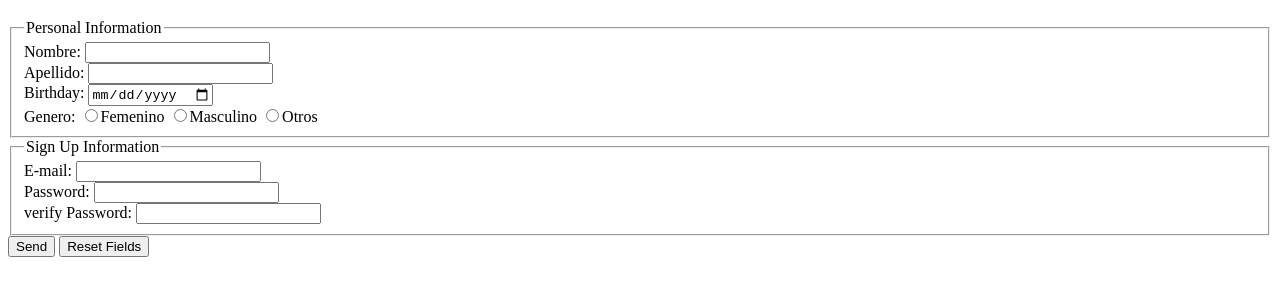
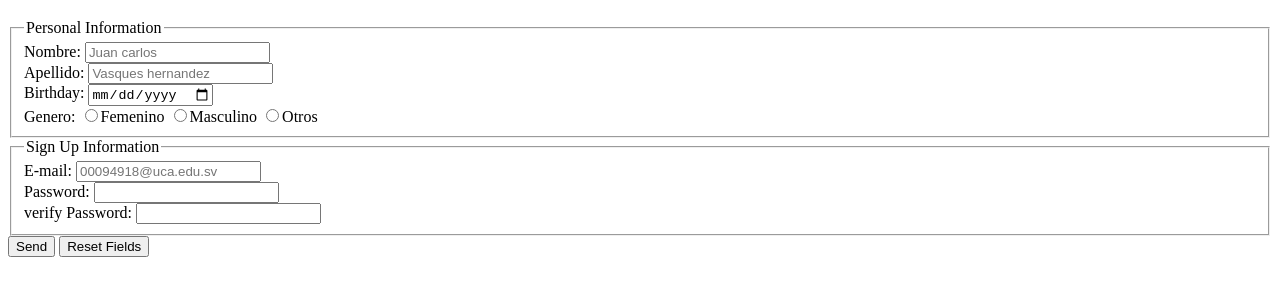
Before and after one commit to JC-Vasquez/Portafolio_PW0219_-00094918-, a plain HTML site: page Laboratorios/Laboratorio_1/ejercicio_3.html in a window 1280 px wide. Shown: the part 61-356 px from the top of the page. Drawn offline with Linux system fonts and the light colour scheme.

Commit message:
ejercicio_3

```diff
--- a/Laboratorios/Laboratorio_1/ejercicio_3.html
+++ b/Laboratorios/Laboratorio_1/ejercicio_3.html
@@ -15,10 +15,10 @@
             </legend>
 
             <label for ="firstname">Nombre: </label>
-            <input type ="text" name ="firstname">
+            <input type ="text" name ="firstname" placeholder="Juan carlos">
 <br>
             <label for ="lastname">Apellido: </label>
-            <input type ="text" name ="lastname">
+            <input type ="text" name ="lastname" placeholder="Vasques hernandez">
 <br>
             <label for ="Birthday">Birthday: </label>
             <input type ="date" name ="Birthday">
@@ -32,7 +32,7 @@
             <legend> Sign Up Information</legend>
 
             <label for ="mail">E-mail: </label>
-                <input type ="mail" name ="e-mail">
+                <input type ="mail" name ="e-mail" placeholder="00094918@uca.edu.sv">
 <br>
                 <label for ="Password">Password: </label>
                 <input type ="Password" name ="Password">
```
